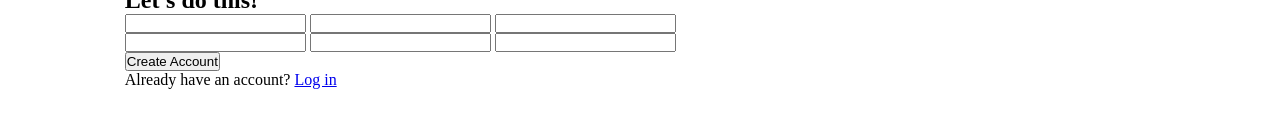
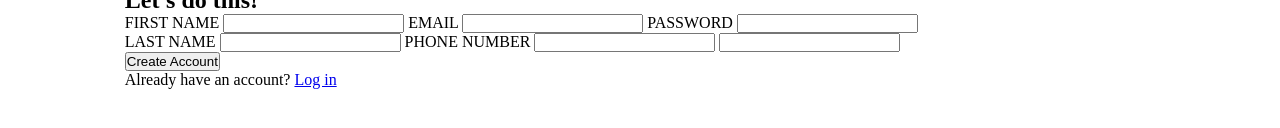
Before and after one commit to mariomartz0/sign-up-form, a plain HTML site: page index.html in a window 1280 px wide. Shown: the part 94-222 px from the top of the page. Drawn offline with Linux system fonts and the light colour scheme.

Commit message:
Add Labels

```diff
--- a/index.html
+++ b/index.html
@@ -26,14 +26,25 @@
           <h2>Let's do this!</h2>
           <form>
             <div class="column-1">
-              <input type="text" name="firstName" required />
-              <input type="email" name="email" required />
-              <input type="password" name="password" required />
+              <label for="first-name">FIRST NAME</label>
+              <input id="first-name" type="text" name="firstName" required />
+              <label for="email">EMAIL</label>
+              <input id="email" type="email" name="email" required />
+              <label for="password">PASSWORD</label>
+              <input id="password" type="password" name="password" required />
             </div>
             <div class="column-2">
-              <input type="text" name="lastName" required />
-              <input type="tel" name="phoneNumber" required />
-              <input type="password" name="password" required />
+              <label for="last-name">LAST NAME</label>
+              <input id="last-name" type="text" name="lastName" required />
+              <label for="phone-number">PHONE NUMBER</label>
+              <input id="phone-number" type="tel" name="phoneNumber" required />
+              <label for="CONFIRM PASSWORD"></label>
+              <input
+                id="confirm-password"
+                type="password"
+                name="password"
+                required
+              />
             </div>
           </form>
           <button>Create Account</button>
```
